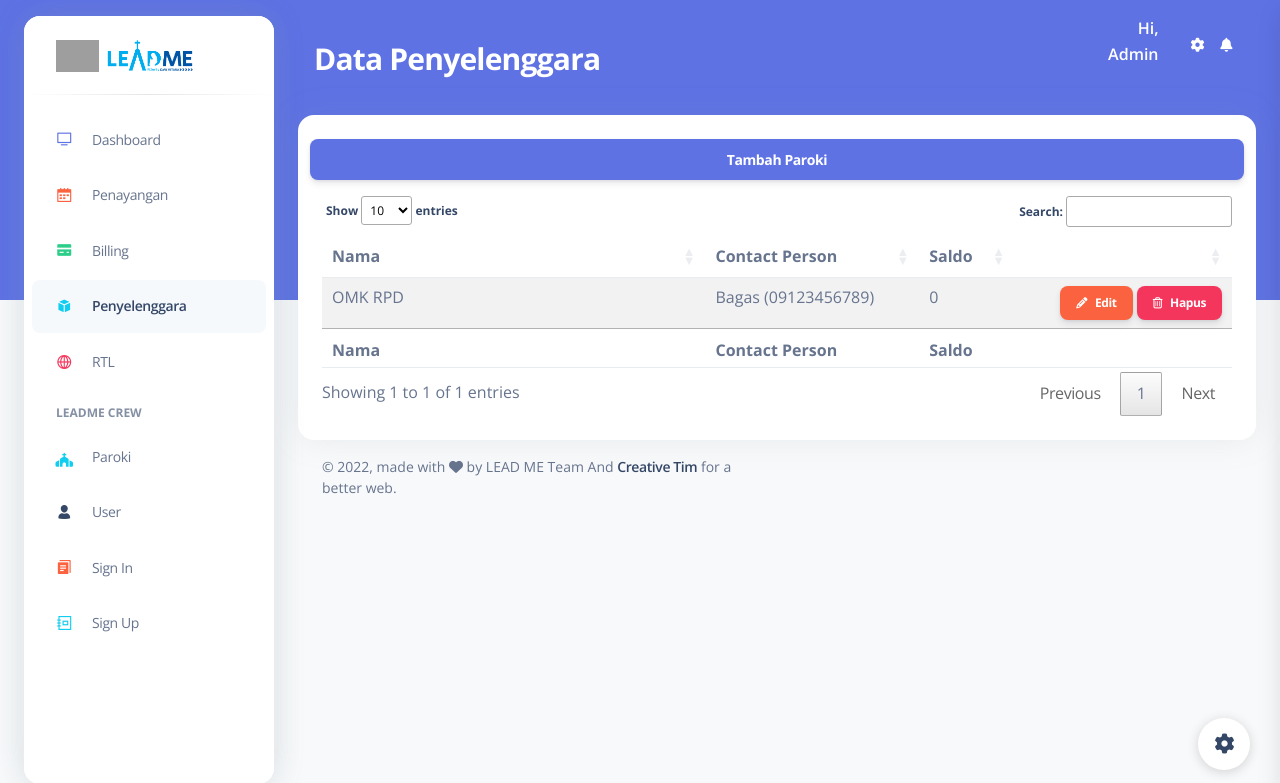
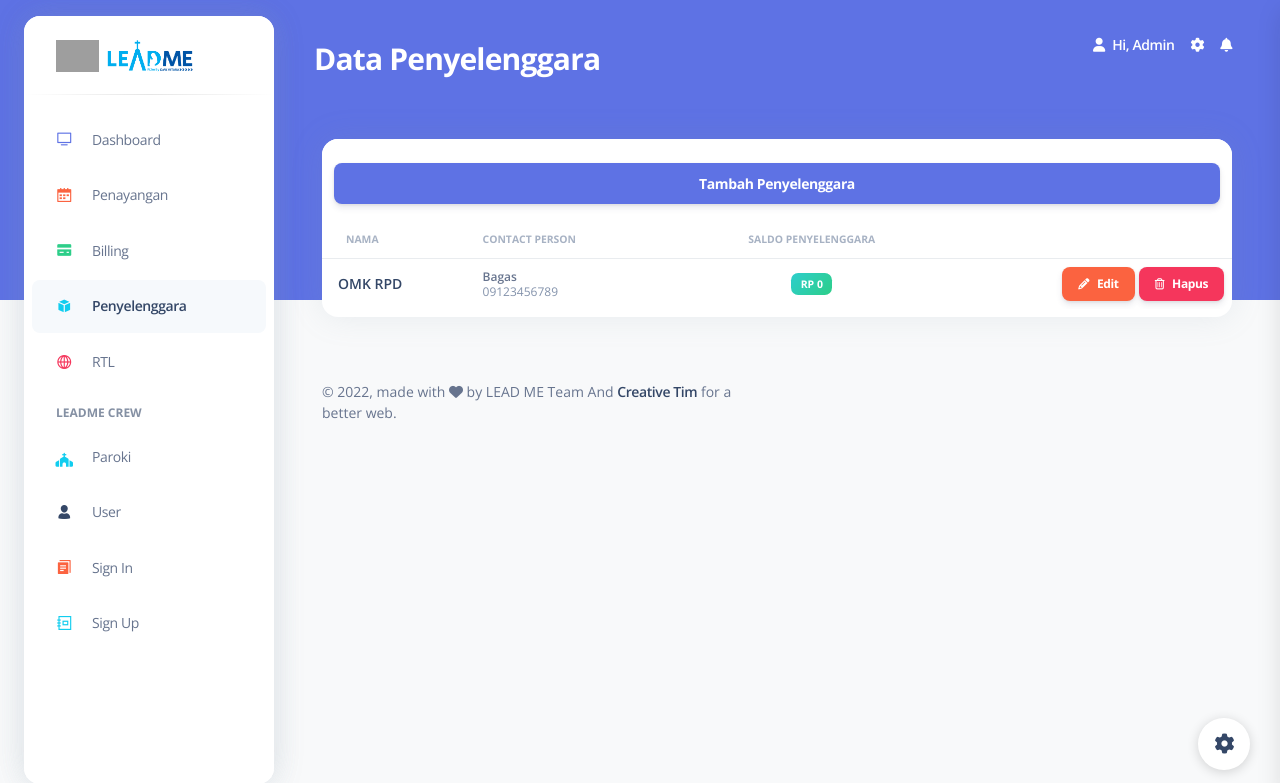
Before and after one commit to ivan17051/landingLM, a Laravel app: page /penyelenggara in a window 1280 px wide. Shown: the top 783 px of the page. Run offline with Laravel 8, Linux system fonts and the light colour scheme; a user stored in the database is signed in; data comes from the database, SQL or seed files in the repository; some libraries are stand-ins or nearby versions; grey boxes are pictures that could not be loaded.

Commit message:
Working CRUD user & penyelenggara, fixes

```diff
--- a/app/Http/Controllers/PenyelenggaraController.php
+++ b/app/Http/Controllers/PenyelenggaraController.php
@@ -9,7 +9,6 @@ class PenyelenggaraController extends Controller
 {
     public function index(){
         $penyelenggara = Penyelenggara::all();
-        // dd($penyelenggara);
         return view('master.penyelenggara', ['penyelenggara'=>$penyelenggara]);
     }
 
@@ -20,6 +19,8 @@ class PenyelenggaraController extends Controller
     public function store(Request $request){
         try{
             $penyelenggara_baru = new Penyelenggara($request->all());
+            $penyelenggara_baru->saldoPenyelenggara = '0';
+            $penyelenggara_baru->saldoLeadme = '0';
             $penyelenggara_baru->save();
         }catch(QueryException $exception){
             $this->flashError($exception->getMessage());
@@ -30,9 +31,10 @@ class PenyelenggaraController extends Controller
         return back();
     }
 
-    public function update(Request $request, $id){
+    public function update(Request $request){
         try{
-            $penyelenggara = Penyelenggara::findOrFail($id);
+
+            $penyelenggara = Penyelenggara::where('idpenyelenggara', $request->idpenyelenggara)->first();
             $penyelenggara->fill($request->all());
             $penyelenggara->save();
         }catch(QueryException $exception){
--- a/app/Models/Penyelenggara.php
+++ b/app/Models/Penyelenggara.php
@@ -9,6 +9,7 @@ class Penyelenggara extends Model
 {
     use HasFactory;
     protected $table = 'penyelenggara';
+    public $primaryKey = 'idpenyelenggara';
 
     public $timestamps = false;
     /**
--- a/app/Models/User.php
+++ b/app/Models/User.php
@@ -19,7 +19,7 @@ class User extends Authenticatable
      * @var array
      */
     protected $fillable = [
-        'nama', 'email', 'password', 'noTelp', 'hakAkses', 'paroki', 'penyelenggara'
+        'nama', 'email', 'email_show', 'noTelp', 'hakAkses', 'paroki', 'penyelenggara'
     ];
 
     /**
@@ -28,7 +28,7 @@ class User extends Authenticatable
      * @var array
      */
     protected $hidden = [
-        'password', 'remember_token', 'hakAkses'
+        'password', 'remember_token',
     ];
 
     /**
--- a/resources/views/layouts/adminLayouts.blade.php
+++ b/resources/views/layouts/adminLayouts.blade.php
@@ -42,10 +42,16 @@
         </nav>
         <div class="collapse navbar-collapse mt-sm-0 mt-2 me-md-0 me-sm-4" id="navbar">
           <div class="ms-md-auto pe-md-3 d-flex align-items-center">
-            <h6 class="text-white" style="text-align: right;"> Hi, <br>{{auth()->user()->nama}} </h6>
+
           </div>
+
           <ul class="navbar-nav  justify-content-end">
-
+            <li class="nav-item d-flex align-items-center">
+              <a href="javascript:;" class="nav-link text-white font-weight-bold px-0">
+                <i class="fa fa-user me-sm-1"></i>
+                <span class="d-sm-inline d-none">Hi, {{auth()->user()->nama}}</span>
+              </a>
+            </li>
             <li class="nav-item d-xl-none ps-3 d-flex align-items-center">
               <a href="javascript:;" class="nav-link text-white p-0" id="iconNavbarSidenav">
                 <div class="sidenav-toggler-inner">
@@ -64,7 +70,7 @@
               <a href="javascript:;" class="nav-link text-white p-0" id="dropdownMenuButton" data-bs-toggle="dropdown" aria-expanded="false">
                 <i class="fa fa-bell cursor-pointer"></i>
               </a>
-              <ul class="dropdown-menu  dropdown-menu-end  px-2 py-3 me-sm-n4" aria-labelledby="dropdownMenuButton">
+              <!-- <ul class="dropdown-menu  dropdown-menu-end  px-2 py-3 me-sm-n4" aria-labelledby="dropdownMenuButton">
                 <li class="mb-2">
                   <a class="dropdown-item border-radius-md" href="javascript:;">
                     <div class="d-flex py-1">
@@ -131,7 +137,7 @@
                     </div>
                   </a>
                 </li>
-              </ul>
+              </ul> -->
             </li>
           </ul>
         </div>
--- a/resources/views/master/penyelenggara.blade.php
+++ b/resources/views/master/penyelenggara.blade.php
@@ -19,27 +19,31 @@ active
   <div class="modal-dialog">
     <div class="modal-content">
       <div class="modal-header">
-            <h4 class="modal-title">Tambah Paroki </h4>
+        <h5 class="modal-title">Tambah Penyelenggara </h5>
       </div>
-        <form class="form-horizontal input-margin-additional" method="POST" action="{{route('paroki.store')}}">
+      <form class="form-horizontal input-margin-additional" method="POST" action="{{route('penyelenggara.store')}}">
         @csrf
         <div class="modal-body">
           <div class="form-group">
-                <label for="nama" class="bmd-label-floating">Nama Paroki</label>
+            <label for="nama" class="bmd-label-floating">Nama Penyelenggara</label>
             <input type="text" class="form-control" id="nama" name="nama" required>
           </div>
           <div class="form-group">
-                <label for="kevikepan" class="bmd-label-floating">Kevikepan</label>
-                <input type="text" class="form-control" id="kevikepan" name="kevikepan" required>
+            <label for="namaContactPerson" class="bmd-label-floating">Nama Contact Person</label>
+            <input type="text" class="form-control" id="namaContactPerson" name="namaContactPerson" required>
           </div>
           <div class="form-group">
-                <label for="keuskupan" class="bmd-label-floating">Keuskupan</label>
-                <input type="text" class="form-control" id="keuskupan" name="keuskupan" required>
+            <label for="noTelpContactPerson" class="bmd-label-floating">No Telp Contact Person</label>
+            <input type="text" class="form-control" id="noTelpContactPerson" name="noTelpContactPerson" required>
+          </div>
+          <div class="form-group">
+            <label for="hpptiket" class="bmd-label-floating">HPP Tiket</label>
+            <input type="text" class="form-control" id="hpptiket" name="hpptiket" required>
           </div>
         </div>
         <div class="modal-footer">
-            <button type="submit" class="btn btn-primary">Simpan</button>
-            <button type="button" class="btn btn-danger" data-dismiss="modal">Tutup</button>
+          <button type="submit" class="btn btn-primary btn-sm mb-0">Simpan</button>
+          <button type="button" class="btn btn-secondary btn-sm mb-0" data-bs-dismiss="modal">Tutup</button>
         </div>
       </form>
     </div>
@@ -52,29 +56,34 @@ active
   <div class="modal-dialog">
     <div class="modal-content">
       <div class="modal-header">
-            <h4 class="modal-title">Edit Data Paroki </h4>
+        <h5 class="modal-title">Edit Data Penyelenggara </h5>
       </div>
-        <form class="form-horizontal input-margin-additional" method="POST" action="{{route('paroki.store')}}">
+      <form class="form-horizontal input-margin-additional" method="POST"
+        action="{{route('penyelenggara.update',['penyelenggara'=>0])}}">
         @csrf
         @method('PUT')
         <div class="modal-body">
-            <input type="hidden" name="id">
+          <input type="hidden" name="idpenyelenggara">
           <div class="form-group">
-                <label for="nama" class="bmd-label-floating">Nama</label>
+            <label for="nama" class="bmd-label-floating">Nama Penyelenggara</label>
             <input type="text" class="form-control" id="nama" name="nama" required>
           </div>
           <div class="form-group">
-                <label for="kevikepan" class="bmd-label-floating">Kevikepan</label>
-                <input type="text" class="form-control" id="kevikepan" name="kevikepan" required>
+            <label for="namaContactPerson" class="bmd-label-floating">Nama Contact Person</label>
+            <input type="text" class="form-control" id="namaContactPerson" name="namaContactPerson" required>
           </div>
           <div class="form-group">
-                <label for="keuskupan" class="bmd-label-floating">Keuskupan</label>
-                <input type="text" class="form-control" id="keuskupan" name="keuskupan" required>
+            <label for="noTelpContactPerson" class="bmd-label-floating">No Telp Contact Person</label>
+            <input type="text" class="form-control" id="noTelpContactPerson" name="noTelpContactPerson" required>
+          </div>
+          <div class="form-group">
+            <label for="hpptiket" class="bmd-label-floating">HPP Tiket</label>
+            <input type="text" class="form-control" id="hpptiket" name="hpptiket" required>
           </div>
         </div>
         <div class="modal-footer">
-            <button type="submit" class="btn btn-primary">Simpan</button>
-            <button type="button" class="btn btn-danger" data-dismiss="modal">Tutup</button>
+          <button type="submit" class="btn btn-primary mb-0">Simpan</button>
+          <button type="button" class="btn btn-secondary mb-0" data-dismiss="modal">Tutup</button>
         </div>
       </form>
     </div>
@@ -83,21 +92,19 @@ active
 <!-- End Modal Edit -->
 
 <!-- Modal Hapus -->
-<div class="modal fade modal-mini modal-primary" id="modalDelete" tabindex="-1" role="dialog" aria-labelledby="myDeleteModalLabel" aria-hidden="true">
-    <div class="modal-dialog modal-small">
+<div class="modal fade modal-mini modal-primary" id="modalDelete" tabindex="-1" role="dialog"
+  aria-labelledby="myDeleteModalLabel" aria-hidden="true">
+  <div class="modal-dialog modal-small modal-dialog-centered">
     <div class="modal-content">
-        <div class="modal-header">
-            <button type="button" class="close" data-dismiss="modal" aria-hidden="true"><i class="material-icons">clear</i></button>
-        </div>
       <form class="" method="POST" action="">
         @method('DELETE')
         @csrf
-        <div class="modal-body text-center">
+        <div class="modal-body text-center mt-3">
           <p>Yakin ingin menghapus?</p>
         </div>
         <div class="modal-footer justify-content-center">
-            <button type="button" class="btn btn-primary" data-dismiss="modal">Tidak</button>
-            <button type="submit" class="btn btn-danger">Ya, Hapus
+          <button type="button" class="btn btn-secondary btn-sm mb-0" data-bs-dismiss="modal">Tidak</button>
+          <button type="submit" class="btn btn-danger btn-sm mb-0">Ya, Hapus
             <div class="ripple-container"></div>
           </button>
         </div>
@@ -107,11 +114,13 @@ active
 </div>
 <!--  end modal Hapus -->
 <!-- Modal Validasi -->
-<div class="modal fade modal-mini modal-primary" id="modalValidasi" tabindex="-1" role="dialog" aria-labelledby="myDeleteModalLabel" aria-hidden="true">
+<div class="modal fade modal-mini modal-primary" id="modalValidasi" tabindex="-1" role="dialog"
+  aria-labelledby="myDeleteModalLabel" aria-hidden="true">
   <div class="modal-dialog modal-small">
     <div class="modal-content">
       <div class="modal-header">
-            <button type="button" class="close" data-dismiss="modal" aria-hidden="true"><i class="material-icons">clear</i></button>
+        <button type="button" class="close" data-dismiss="modal" aria-hidden="true"><i
+            class="material-icons">clear</i></button>
       </div>
       <div class="modal-body text-center">
         <p id="peringatanValidasi"></p>
@@ -131,43 +140,56 @@ active
 
 @section('content')
 
+<div class="container-fluid py-4">
   <div class="row">
-    <div class="col-md-12">
-        <div class="card">
-        <div class="card-body">
+    <div class="col-12">
+      <div class="card mb-4">
+        <div class="card-header pb-0">
           <div class="toolbar text-right row">
-                <button type="button" style="float:right;" class="btn btn-primary" data-bs-toggle="modal" data-bs-target="#modalTambah">Tambah Paroki</button>
+            <button type="button" style="float:right;" class="btn btn-primary" data-bs-toggle="modal"
+              data-bs-target="#modalTambah">Tambah Penyelenggara</button>
           </div>
-
-            <div class="material-datatables table-responsive row">
-            <table id="mytable1" class="datatable table table-striped table-no-bordered table-hover table-wrap" cellspacing="0" width="100%" style="width:100%">
+        </div>
+        <div class="card-body px-0 pt-0 pb-2">
+          <div class="table-responsive p-0">
+            <table id="mytable1" class="table align-items-center mb-0">
               <thead>
                 <tr>
-                    <th hidden>id</th>
-                    <th data-priority="1">Nama</th>
-                    <th data-priority="2">Contact Person</th>
-                    <th data-priority="2">Saldo</th>
-                    <th data-priority="2" class="disabled-sorting"></th>
+                  <th class="text-uppercase text-secondary text-xxs font-weight-bolder opacity-7">Nama</th>
+                  <th class="text-uppercase text-secondary text-xxs font-weight-bolder opacity-7 ps-2">Contact Person
+                  </th>
+                  <th class="text-center text-uppercase text-secondary text-xxs font-weight-bolder opacity-7">Saldo
+                    Penyelenggara</th>
+                  <th class="text-secondary opacity-7"></th>
                 </tr>
               </thead>
-                <tfoot>
-                <tr>
-                    <th>Nama</th>
-                    <th>Contact Person</th>
-                    <th>Saldo</th>
-                    <th class="disabled-sorting"></th>
-                </tr>
-                </tfoot>
               <tbody>
                 @foreach($penyelenggara as $key=>$unit)
                 <tr>
-                    <td hidden>{{$unit->idpenyelenggara}}</td>
-                    <td class="text-wrap" style="min-width: 300px;">{{$unit->nama}}</td>
-                    <td>{{$unit->namaContactPerson}} ({{$unit->noTelpContactPerson}})</td>
-                    <td>{{$unit->saldoPenyelenggara}}</td>
-                    <td class="text-right text-wrap">
-                        <a href="#" class="btn btn-warning btn-sm px-3 mb-0" key="{{$key}}" onclick="onEdit(this)"><i class="fas fa-pencil-alt me-2"></i>Edit</a>
-                        <a href="#" class="btn btn-danger btn-sm px-3 mb-0" key="{{$key}}" onclick="onDelete(this)"><i class="far fa-trash-alt me-2"></i>Hapus</a>
+                  <td>
+                    <div class="d-flex px-2 py-1">
+                      <div class="d-flex flex-column justify-content-center">
+                        <h6 class="mb-0 text-sm">{{$unit->nama}}</h6>
+                      </div>
+                    </div>
+                  </td>
+                  <td>
+                    <p class="text-xs font-weight-bold mb-0">{{$unit->namaContactPerson}}</p>
+                    <p class="text-xs text-secondary mb-0">{{$unit->noTelpContactPerson}}</p>
+                  </td>
+                  <td class="align-middle text-center text-sm">
+                    <span class="badge badge-sm bg-gradient-success">Rp
+                      {{number_format($unit->saldoPenyelenggara)}}</span>
+                    <!-- <p class="text-xs text-secondary mb-0"></p> -->
+                  </td>
+                  <td class="text-right">
+                    <!-- <a href="javascript:;" class="text-secondary font-weight-bold text-xs" data-toggle="tooltip" data-original-title="Edit user">
+                          Edit
+                        </a> -->
+                    <a href="#" class="btn btn-warning btn-sm px-3 mb-0" key="{{$key}}" onclick="onEdit(this)"><i
+                        class="fas fa-pencil-alt me-2"></i>Edit</a>
+                    <a href="#" class="btn btn-danger btn-sm px-3 mb-0" key="{{$key}}" onclick="onDelete(this)"><i
+                        class="far fa-trash-alt me-2"></i>Hapus</a>
                   </td>
                 </tr>
                 @endforeach
@@ -175,14 +197,11 @@ active
             </table>
           </div>
         </div>
-        <!-- end content-->
       </div>
-        <!--  end card  -->
     </div>
-    <!-- end col-md-12 -->
   </div>
-    <!-- end row -->
 
+</div>
 
 @endsection
 
@@ -198,14 +217,15 @@ function onEdit(self) {
     var key = $(self).attr('key');
     var j = myUsers[key];
 
-    $modal=$('#modalEdit');
+    $modal = $('#modalEdit');
 
-    $modal.find('[name=id]').val(j['idparoki']).change();
-    $modal.find('[name=kevikepan]').val(j['kevikepan']).change();
-    $modal.find('[name=keuskupan]').val(j['keuskupan']).change();
-    $modal.find('[name=nama]').val(j['namaParoki']).change();
+    $modal.find('[name=idpenyelenggara]').val(j['idpenyelenggara']).change();
+    $modal.find('[name=nama]').val(j['nama']).change();
+    $modal.find('[name=namaContactPerson]').val(j['namaContactPerson']).change();
+    $modal.find('[name=noTelpContactPerson]').val(j['noTelpContactPerson']).change();
+    $modal.find('[name=hpptiket]').val(j['hpptiket']).change();
 
-    $modal.find('form').attr('action', "{{url('/paroki')}}/"+j['id']);
+    $modal.find('form').attr('action', "{{url('/penyelenggara')}}/" + j['idpenyelenggara']);
     $modal.modal('show');
   }
 
@@ -213,16 +233,16 @@ function onEdit(self) {
   function onDelete(self) {
     var key = $(self).attr('key');
     var j = myUsers[key];
-    $modal=$('#modalDelete');
+    $modal = $('#modalDelete');
 
-    $modal.find('form').attr('action', "{{url('/paroki')}}/"+j['idParoki']);
+    $modal.find('form').attr('action', "{{url('/penyelenggara')}}/" + j['idpenyelenggara']);
     $modal.modal('show');
   }
 
-$(document).ready(function() {
+  $(document).ready(function () {
 
-    $('#mytable1').DataTable();
+    // $('#mytable1').DataTable();
 
-} );
+  });
 </script>
 @endsection
```
Also changed, not shown: app/Http/Controllers/UserController.php (+11 -7 lines), resources/views/master/user.blade.php (+98 -96 lines). Lines whose indentation alone changed are shown as unchanged.
